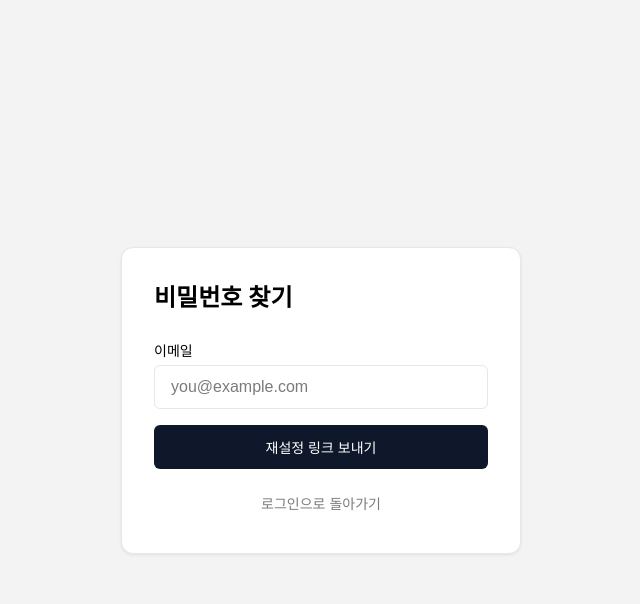
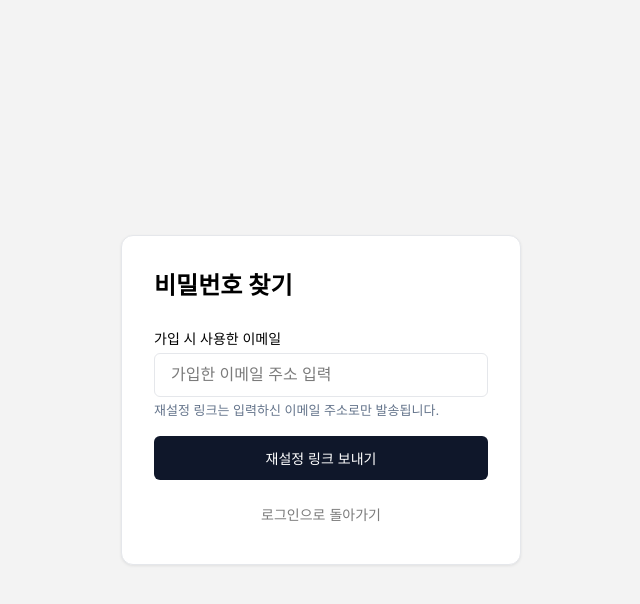
Before and after one commit to Hyung-98/Dashboard, a React (Vite) app: page / in a window 1280 px wide. Both pictures are taken after a click on the button "비밀번호 찾기". Shown: the top 604 px of the page, without its empty margins (319-959 px from the left). Built offline with nearby package versions, Linux system fonts and the light colour scheme; no server answers.

Commit message:
비밀번호 재설정 수정

```diff
--- a/src/pages/Login.tsx
+++ b/src/pages/Login.tsx
@@ -156,11 +156,15 @@ export function Login() {
     }
     setLoading(true);
     try {
+      // 이메일 링크가 접속 가능한 URL로 가도록 함 (localhost는 다른 기기/서버 꺼짐 시 연결 불가)
+      const appOrigin = (import.meta.env.VITE_APP_URL || window.location.origin).replace(/\/$/, "");
+      const path = window.location.pathname || "/";
+      const redirectTo = path !== "/" ? `${appOrigin}${path}#/` : `${appOrigin}/#/`;
       const { error: resetError } = await supabase.auth.resetPasswordForEmail(email.trim().toLowerCase(), {
-        redirectTo: `${window.location.origin}${window.location.pathname || "/"}#/`,
+        redirectTo,
       });
       if (resetError) throw resetError;
-      setMessage("비밀번호 재설정 링크를 이메일로 보냈습니다. 메일함을 확인해 주세요.");
+      setMessage("가입하신 이메일 주소로 비밀번호 재설정 링크를 보냈습니다. 해당 메일함을 확인해 주세요.");
     } catch (err) {
       setError(getAuthErrorMessage(err));
     } finally {
@@ -228,18 +232,21 @@ export function Login() {
               </div>
             )}
             <div className="form-field">
-              <label htmlFor="forgot-email" className="form-label">이메일</label>
+              <label htmlFor="forgot-email" className="form-label">가입 시 사용한 이메일</label>
               <input
                 id="forgot-email"
                 type="email"
                 className="input-text"
                 value={email}
                 onChange={(e) => setEmail(e.target.value)}
-                placeholder="you@example.com"
+                placeholder="가입한 이메일 주소 입력"
                 required
                 autoComplete="email"
                 disabled={loading}
               />
+              <p className="form-hint" style={{ marginTop: "0.25rem", fontSize: "0.8125rem", color: "#64748b" }}>
+                재설정 링크는 입력하신 이메일 주소로만 발송됩니다.
+              </p>
             </div>
             <button type="submit" className="btn-primary" disabled={loading} style={{ width: "100%", padding: "0.75rem 1rem" }}>
               {loading ? "처리 중..." : "재설정 링크 보내기"}
--- a/src/vite-env.d.ts
+++ b/src/vite-env.d.ts
@@ -10,6 +10,8 @@ interface ImportMetaEnv {
   readonly VITE_CAPTCHA_SITE_KEY?: string;
   /** CAPTCHA 활성화 여부 (optional). 'true' 또는 'false' (기본값: false). */
   readonly VITE_CAPTCHA_ENABLED?: string;
+  /** 앱 공개 URL (optional). 비밀번호 재설정 이메일 링크용. 미설정 시 현재 origin(localhost 등) 사용. */
+  readonly VITE_APP_URL?: string;
 }
 
 interface ImportMeta {
```
Also changed, not shown: 1 other file (tests, documents, lock files or other folders).
